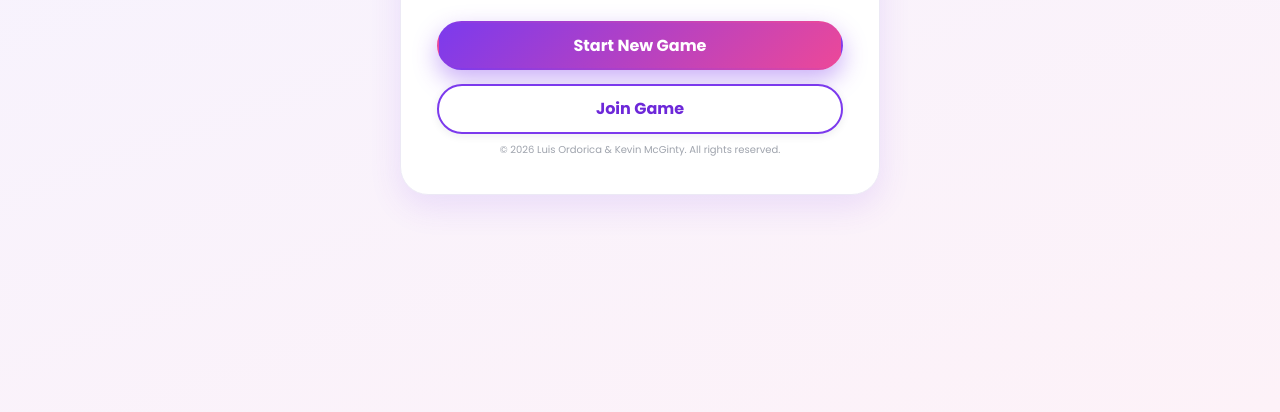
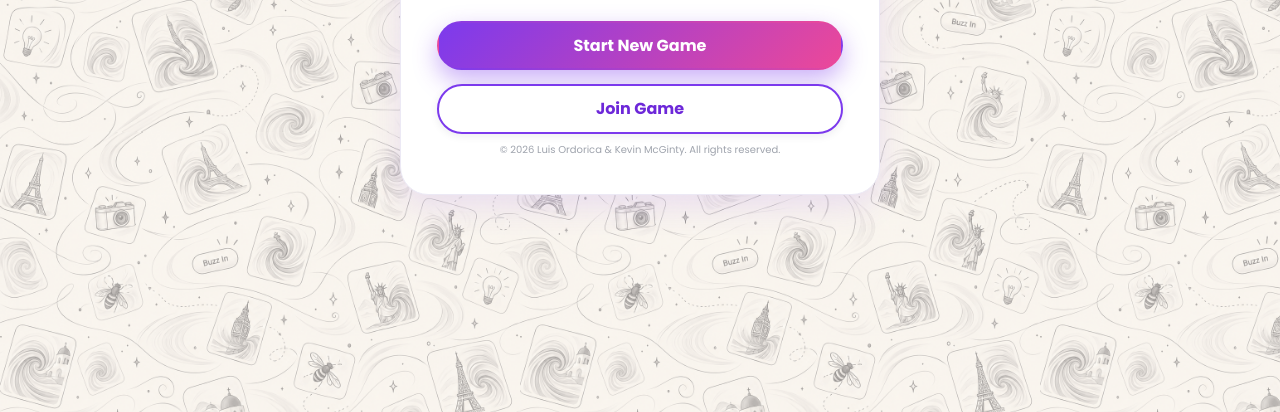
Before and after one commit to atomicframeworks/picture-twirl, a website built with Vite: page index.html in a window 1280 px wide. Shown: the part 388-800 px from the top of the page. Built offline with nearby package versions, Linux system fonts and the light colour scheme; some packages are replaced by stand-ins of ours; no server answers.

Commit message:
Add patterned background to home page

```diff
--- a/src/home.css
+++ b/src/home.css
@@ -2,6 +2,15 @@
    Picture Twirl — Home Screen
    Uses shared components + tokens; adds a little hero polish.
 */
+
+/* Repeating brand pattern behind the home screen only.
+   background-size: 520px keeps individual icons at a comfortable scale across
+   viewport sizes — readable on iPhone, not busy on desktop. */
+#home {
+    background-image: url('/images/home-pattern.png');
+    background-repeat: repeat;
+    background-size: 520px;
+}
 
 #home .card {
     position: relative;
```
Also changed, not shown: public/images/home-pattern.png (added).
